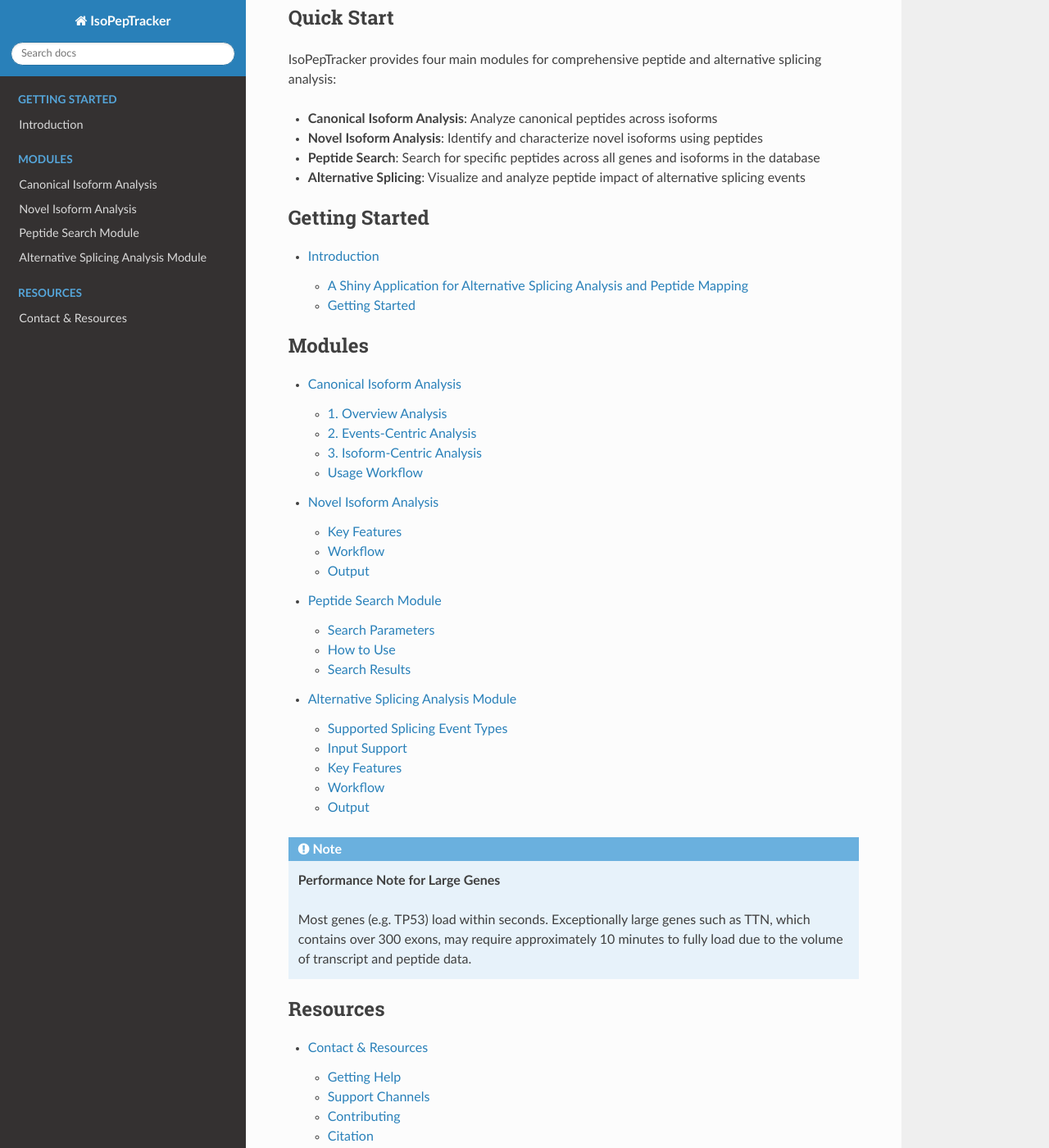
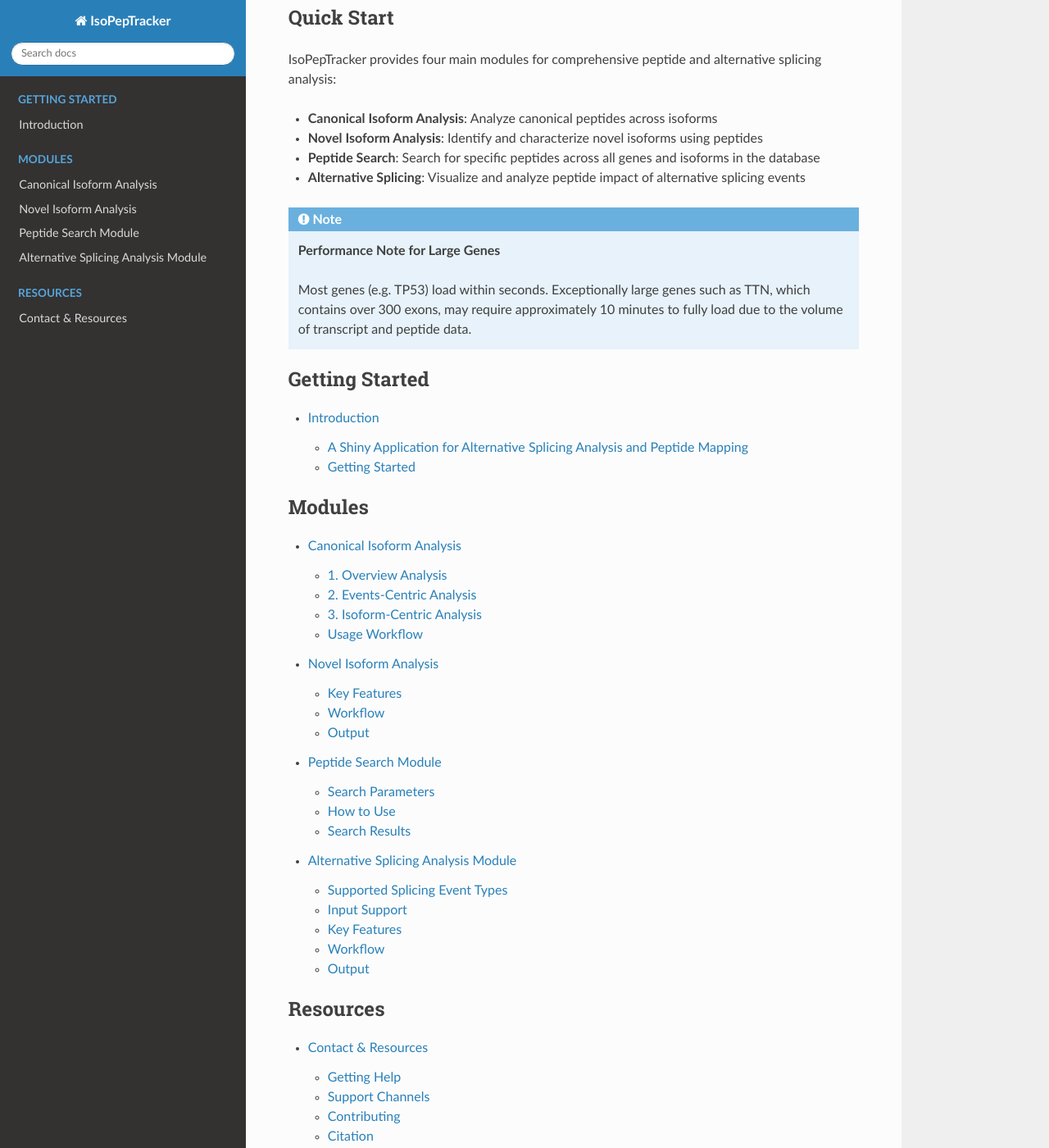
Before and after one commit to arafmahmud/isopeptracker-docs, a Sphinx documentation site: the page built from docs/source/index.rst, in a window 1280 px wide and 1400 px high, scrolled down 251 px. Shown: the whole window at 82% size. Built offline with Sphinx 7.4.7 and the Read the Docs theme 3.1.0, drawn with Linux system fonts in a browser that asks for light colours; part of the change alters nothing that is shown.

```diff
--- a/docs/source/index.rst
+++ b/docs/source/index.rst
@@ -14,6 +14,13 @@ IsoPepTracker provides four main modules for comprehensive peptide and alternati
 * **Peptide Search**: Search for specific peptides across all genes and isoforms in the database
 * **Alternative Splicing**: Visualize and analyze peptide impact of alternative splicing events
 
+.. note::
+
+   **Performance Note for Large Genes**
+
+   Most genes (e.g. TP53) load within seconds. Exceptionally large genes
+   such as TTN, which contains over 300 exons, may require approximately
+   10 minutes to fully load due to the volume of transcript and peptide data.
 
 
 .. toctree::
@@ -31,13 +38,7 @@ IsoPepTracker provides four main modules for comprehensive peptide and alternati
    modules/peptide-search
    modules/alternative-splicing
 
-.. note::
 
-   **Performance Note for Large Genes**
-
-   Most genes (e.g. TP53) load within seconds. Exceptionally large genes
-   such as TTN, which contains over 300 exons, may require approximately
-   10 minutes to fully load due to the volume of transcript and peptide data.
 
 .. toctree::
    :maxdepth: 2
```
